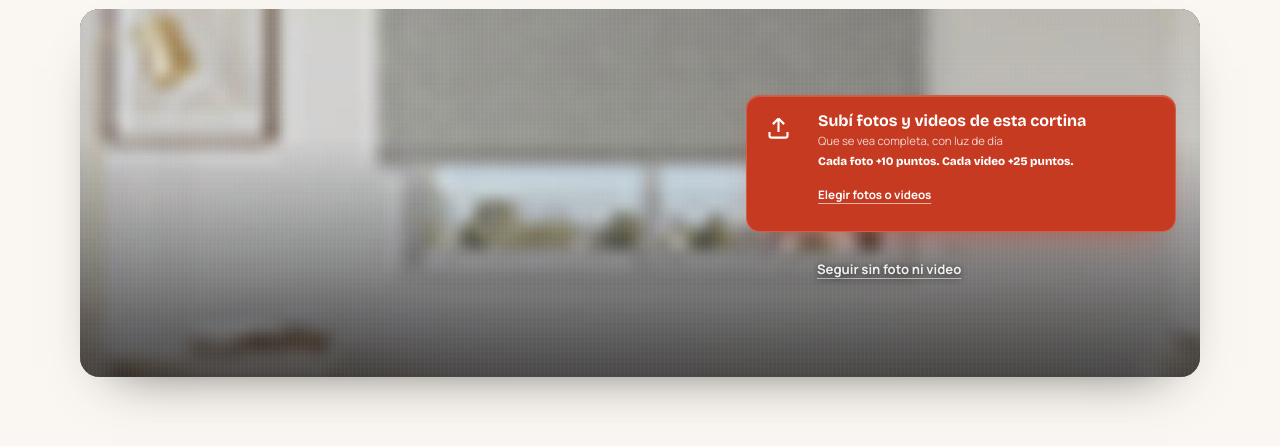
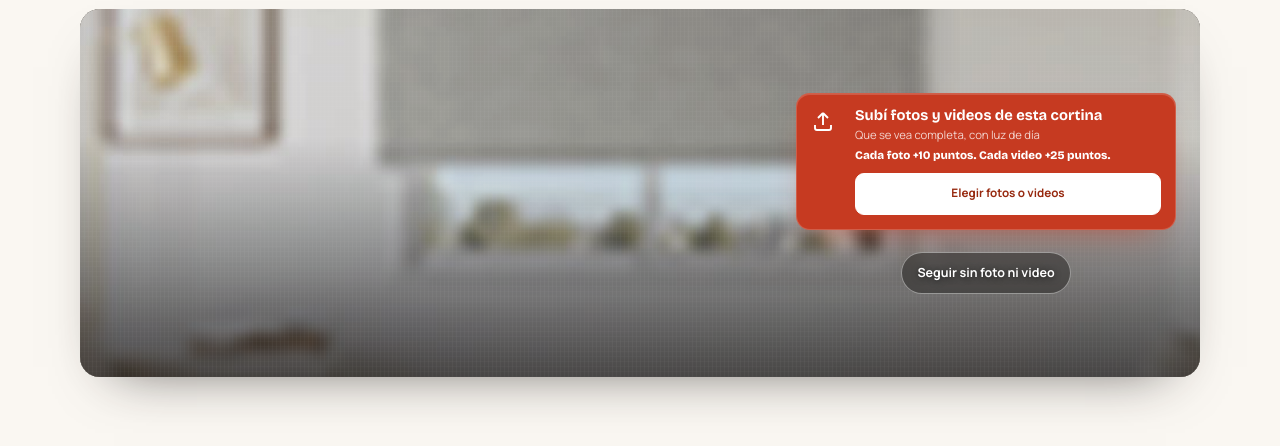
Before and after one commit to AgusLaboral/rollershow-reviews, a website: page index.html in a window 1280 px wide. Both pictures are taken after a click on the button "Participar ahora". Shown: the part 204-650 px from the top of the page. Drawn offline with nearby package versions, Linux system fonts and the light colour scheme.

Commit message:
Make media upload actions explicit

```diff
--- a/index.html
+++ b/index.html
@@ -576,12 +576,12 @@ body{min-height:100vh;min-height:100dvh}
 .curtain-photo::before{content:"";position:absolute;z-index:1;inset:0;background:
   linear-gradient(180deg,rgba(23,20,18,.02) 35%,rgba(23,20,18,.7) 100%);pointer-events:none}
 .upload-zone{position:absolute;inset:0;display:flex;align-items:flex-end;padding:12px;text-align:left;color:#fff;touch-action:manipulation}
-.upload-decision{display:flex;flex-direction:column;align-items:stretch;gap:16px;width:100%}
-.upload-prompt{width:100%;display:grid;grid-template-columns:42px minmax(0,1fr);align-items:center;gap:11px;padding:13px 14px;
+.upload-decision{display:flex;flex-direction:column;align-items:stretch;gap:22px;width:min(100%,360px);margin-left:auto}
+.upload-prompt{width:100%;display:grid;grid-template-columns:34px minmax(0,1fr);align-items:center;gap:10px;padding:12px 13px;
   background:var(--cta);border:1px solid rgba(255,255,255,.18);border-radius:14px;box-shadow:0 16px 34px -20px rgba(198,58,33,.78),inset 0 1px rgba(255,255,255,.16);transition:transform .2s,background .2s,box-shadow .2s}
 .upload-zone:focus-within .upload-prompt{background:var(--cta-hover);box-shadow:0 18px 38px -20px rgba(198,58,33,.86),inset 0 1px rgba(255,255,255,.18)}
-.upload-zone svg{width:27px;height:27px;margin:0;color:#fff}
-.upload-zone strong{display:block;font-family:var(--font-display);font-size:1rem;line-height:1.05}
+.upload-zone svg{width:24px;height:24px;margin:0;color:#fff}
+.upload-zone strong{display:block;font-family:var(--font-display);font-size:.92rem;line-height:1.08}
 .upload-zone small{display:block;color:rgba(255,255,255,.78);font-size:.71rem;margin-top:4px;line-height:1.25}
 .upload-zone .upload-error{color:#fff;font-weight:700}
 .item-step.is-processing .upload-prompt{cursor:wait}
@@ -591,9 +591,13 @@ body{min-height:100vh;min-height:100dvh}
 .upload-source-actions{display:flex;align-items:center;flex-wrap:wrap;gap:4px 16px;margin-top:9px}
 .upload-source{position:relative;display:inline-flex;align-items:center;min-height:36px;color:#fff;font-size:.73rem;font-weight:750;text-decoration:underline;text-decoration-color:rgba(255,255,255,.6);text-underline-offset:4px;cursor:pointer}
 .upload-source:hover{text-decoration-color:#fff}
+.upload-prompt .upload-source-actions{display:grid;grid-template-columns:repeat(2,minmax(0,1fr));align-items:stretch;gap:8px;margin-top:10px}
+.upload-prompt .upload-source{justify-content:center;min-height:42px;padding:8px 10px;border:1px solid #fff;border-radius:9px;background:#fff;color:var(--cta-deep);font-weight:800;line-height:1.15;text-align:center;text-decoration:none;transition:transform .15s,background .15s,color .15s}
+.upload-prompt .upload-source:hover{transform:translateY(-1px);background:#FFF7F1}
+.upload-prompt .upload-camera{background:transparent;color:#fff}
 .upload-source input,.upload-zone input{position:absolute;width:1px;height:1px;padding:0;margin:-1px;overflow:hidden;clip:rect(0,0,0,0);white-space:nowrap;border:0}
 .upload-zone:focus-within{outline:3px solid rgba(198,58,33,.3);outline-offset:3px}
-.stage-skip{position:relative;z-index:5;width:100%;min-height:44px;justify-content:flex-start;padding:0 12px 0 67px;color:rgba(255,255,255,.9);font-size:.82rem;text-align:left;text-shadow:0 1px 6px rgba(0,0,0,.7);text-decoration-color:rgba(255,255,255,.55)}
+.stage-skip{position:relative;z-index:5;align-self:center;width:auto;min-height:42px;padding:8px 15px;border:1px solid rgba(255,255,255,.44);border-radius:999px;background:rgba(25,22,20,.46);color:#fff;font-size:.78rem;text-align:center;text-shadow:0 1px 6px rgba(0,0,0,.7);text-decoration:none;backdrop-filter:blur(5px)}
 .stage-remove{position:absolute;z-index:5;right:14px;top:14px;width:44px;height:44px;display:grid;place-items:center;color:#fff;
   border:1px solid rgba(255,255,255,.34);border-radius:8px;background:rgba(25,22,20,.62);box-shadow:0 8px 20px -14px #000}
 .stage-remove:hover{background:rgba(25,22,20,.78)}.stage-remove svg{width:17px;height:17px}
@@ -811,10 +815,10 @@ body.done #flowApp{display:none}
   .item-step .item-stage{grid-column:1 / -1;grid-row:2;height:clamp(280px,46dvh,420px);margin-top:0}
   .item-step .item-visual,.item-step .item-task{grid-area:stage}
   .item-step .upload-zone{padding:24px;align-items:center;justify-content:flex-end}
-  .item-step .upload-decision{width:min(42%,430px);margin-left:auto;gap:16px}
-  .item-step .upload-prompt{width:100%;margin:0;padding:17px 18px;align-items:start}
+  .item-step .upload-decision{width:min(36%,380px);margin-left:auto;gap:22px}
+  .item-step .upload-prompt{width:100%;margin:0;padding:14px;align-items:start}
   .item-step .upload-prompt>svg{margin-top:1px}
-  .item-step .stage-skip{padding-left:71px}
+  .item-step .upload-library{grid-column:1 / -1}
   .item-step .step-actions{grid-column:8 / -1;grid-row:3;margin-top:2px;padding-top:0}
   .item-step.has-media .step-actions{grid-column:1 / -1;display:flex;flex-direction:column;align-items:center;gap:6px;margin-top:0;padding:12px 14px}
   .intro-step .step-inner{width:min(calc(100% - 80px),1120px);padding:clamp(60px,10dvh,76px) 0 clamp(20px,4dvh,36px);display:grid;grid-template-columns:minmax(0,.95fr) minmax(300px,1.05fr);column-gap:clamp(20px,3vw,40px);align-items:center}
```
Also changed, not shown: scripts/verify-reviews.mjs (+10 -14 lines).
